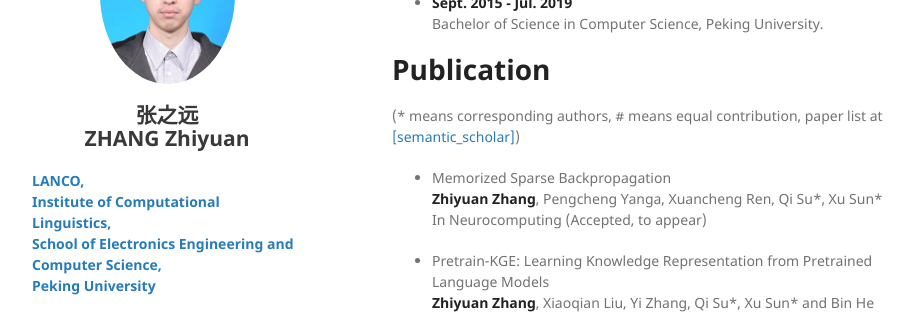
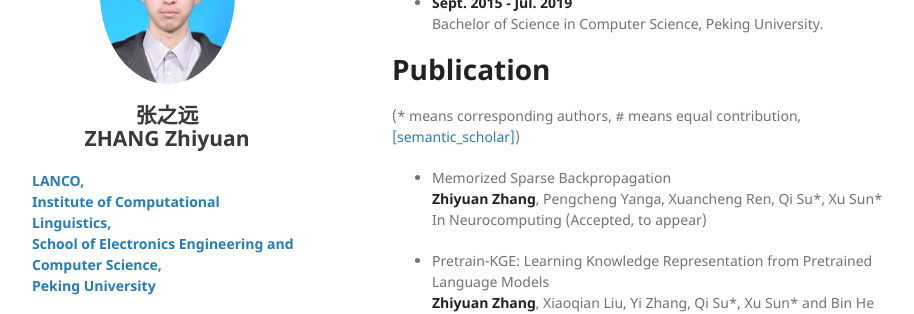
Before and after one commit to pkuzzy/pkuzzy.github.io, a Jekyll site: the page built from index.md, in a window 1280 px wide and 900 px high, scrolled down 314 px. Shown: the part 154-468 px from the top of the window, without its empty margins (178-1092 px from the left). Built offline with Jekyll 4.4.1, drawn with Linux system fonts in a browser that asks for light colours; nearby versions of some CDN libraries; our own code applies the rules of GitHub Pages for plain Markdown files.

Commit message:
Update index.md

```diff
--- a/index.md
+++ b/index.md
@@ -16,7 +16,7 @@ Zhiyuan Zhang (张之远) is a Ph.D. student, supervised by Prof. [Xu Sun (孙
   Bachelor of Science in Computer Science, Peking University.
 
 # Publication
-(\* means corresponding authors, \# means equal contribution, paper list at [[semantic_scholar]](https://www.semanticscholar.org/author/Zhiyuan-Zhang/50317060))
+(\* means corresponding authors, \# means equal contribution, [[semantic_scholar]](https://www.semanticscholar.org/author/Zhiyuan-Zhang/50317060))
 
 - Memorized Sparse Backpropagation
   **Zhiyuan Zhang**, Pengcheng Yanga, Xuancheng Ren, Qi Su\*, Xu Sun\*
```
